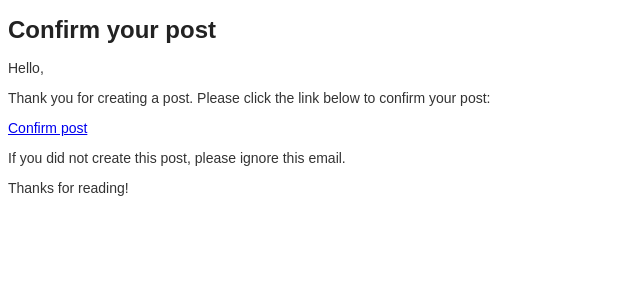
After one commit to janlebar/hanyman-connect, a Flask app: template templates/email_template.html in a window 1280 px wide. The commit adds this page. Shown: the top 300 px of the page, without its empty margins (0-640 px from the left). Run offline with Flask 3, Linux system fonts and the light colour scheme; the template is opened without the code that fills it: most values are stand-ins (such as "Sample title", 1, 10 or a date in 2020); parts of the project's set-up code (start-up, migrations or seed data) failed here and were passed over.

Commit message:
email_template change

```diff
--- a/app.py
+++ b/app.py
@@ -133,9 +133,14 @@ def inject_template_scope():
 
 # posts mail function
 def sendmail(email, confirmation_id):
-    msg = Message('Hello', sender='handytest753@gmail.com', recipients=[email])
+    msg = Message('Confirm your post', sender='handytest753@gmail.com', recipients=[email])
     msg.body = f"Click to confirm http://localhost:5000/posts/confirm/{confirmation_id}"
+    msg.html = render_template('email_template.html', confirmation_id=confirmation_id)
     mail.send(msg)
+
+
+
+
 
 # decorator funkcijo pokiče v ozadju.
 @app.route('/posts/confirm/<int:id>')
--- /dev/null
+++ b/templates/email_template.html
@@ -0,0 +1,28 @@
+<!DOCTYPE html>
+<html>
+  <head>
+    <style>
+      body {
+        font-family: Arial, sans-serif;
+        font-size: 14px;
+        color: #333;
+      }
+      h1 {
+        font-size: 24px;
+        font-weight: bold;
+        color: #222;
+      }
+      p {
+        margin-bottom: 10px;
+      }
+    </style>
+  </head>
+  <body>
+    <h1>Confirm your post</h1>
+    <p>Hello,</p>
+    <p>Thank you for creating a post. Please click the link below to confirm your post:</p>
+    <p><a href="http://localhost:5000/posts/confirm/{{ confirmation_id }}">Confirm post</a></p>
+    <p>If you did not create this post, please ignore this email.</p>
+    <p>Thanks for reading!</p>
+  </body>
+</html>
--- a/templates/new_post.html
+++ b/templates/new_post.html
@@ -47,7 +47,7 @@
         <input type="hidden" type="text" name='latitude' id='latitude'>
         <script src='/static/js/location.js'></script>
         <!--  spodi sam submita ne poveže pa v bazo-->
-        <!-- {{ hcaptcha }} -->
+        {{ hcaptcha }}
         <div class="flex justify-center mt-4">
             <input type='submit' value='Objavi' class="text-white bg-blue-700 hover:bg-blue-800 focus:ring-4 focus:outline-none focus:ring-blue-300 font-medium rounded-lg text-sm px-4 py-2 dark:bg-blue-600 dark:hover:bg-blue-700 dark:focus:ring-blue-800">
         </div>
```
Also changed, not shown: templates/email_template_rating.html (added, +28 -0 lines).
